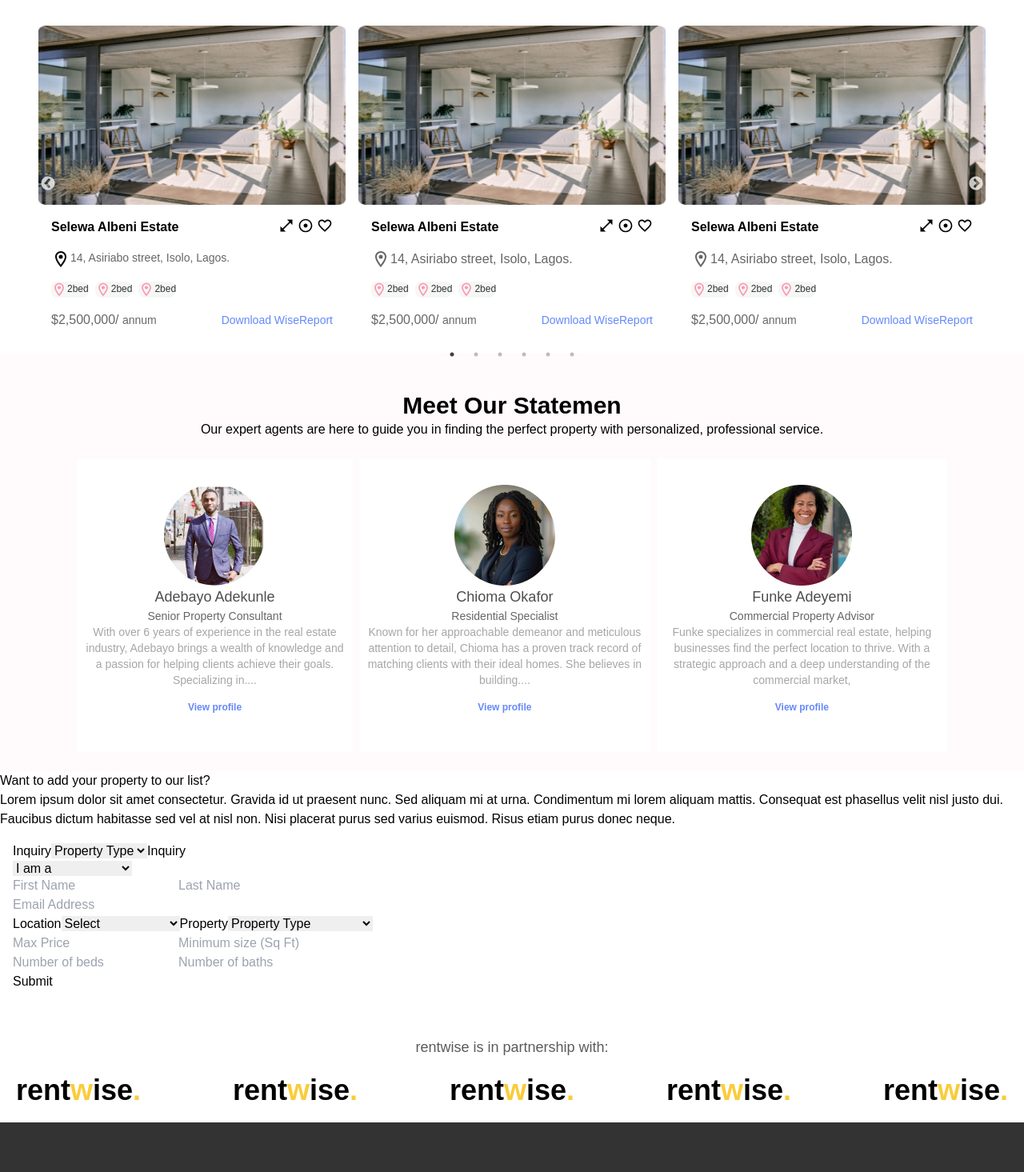
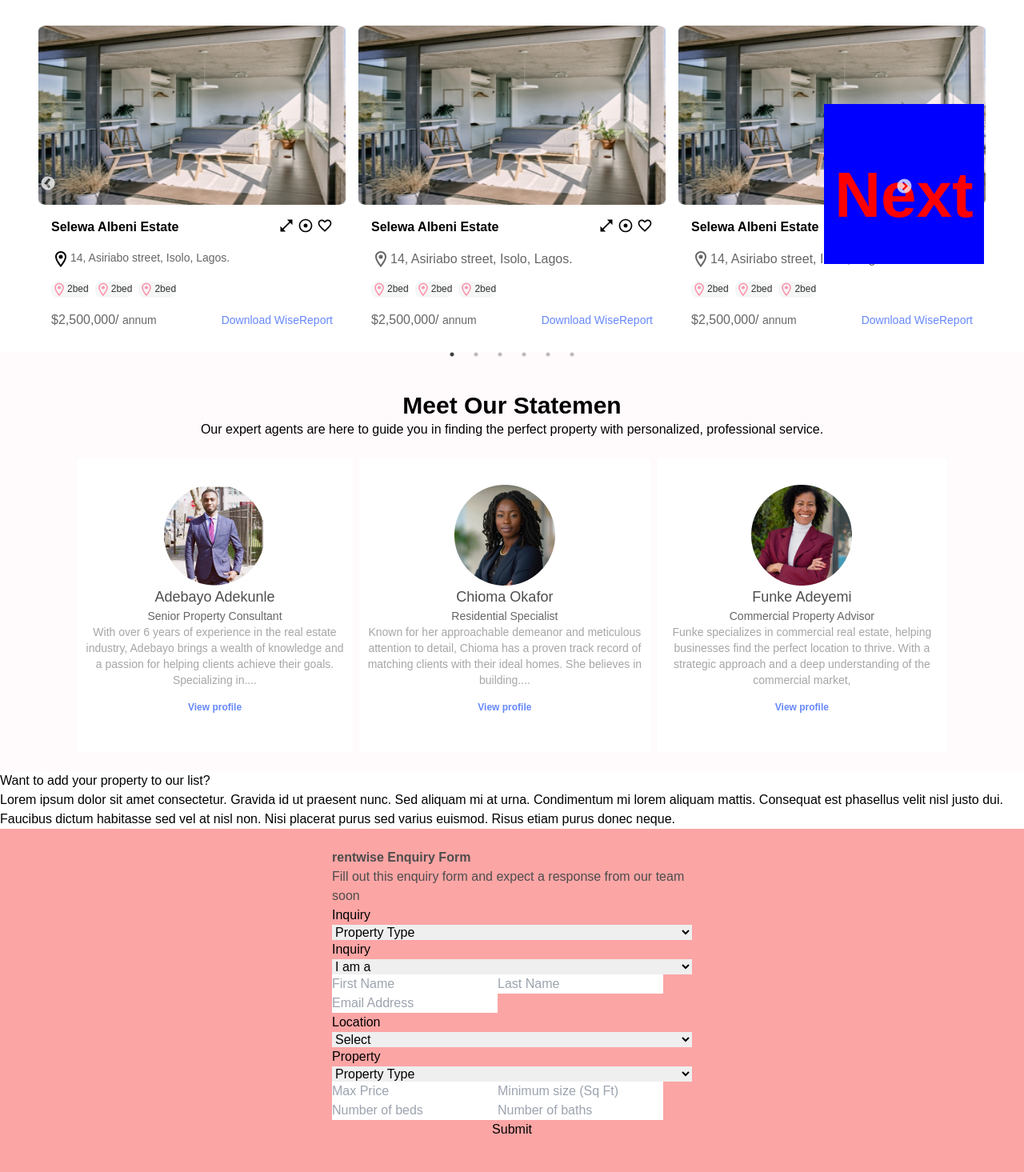
Before and after one commit to Obadea/rentwise, a React (Create React App) app: page / in a window 1280 px wide. Shown: the part 720-2185 px from the top of the page at 80% size. Built offline with nearby package versions, Linux system fonts and the light colour scheme; a web font is replaced by a local one.

Commit message:
enquiry form arrangement

```diff
--- a/src/landingpage/components/Enquiry.jsx
+++ b/src/landingpage/components/Enquiry.jsx
@@ -14,8 +14,18 @@ function Enquiry() {
             euismod. Risus etiam purus donec neque.{" "}
           </p>
         </div>
-        <div className="">
-          <form action="#" className="p-4">
+        <div className="flex justify-center bg-red-300">
+          <form
+            action="#"
+            className="px-8 py-6 w-[514px] h-[813px] flex flex-col"
+          >
+            <h3 className="3xl font-bold text-customNameBlack">
+              rentwise Enquiry Form
+            </h3>
+            <p className="font-normal text-customNameBlack">
+              Fill out this enquiry form and expect a response from our team
+              soon
+            </p>
             <label htmlFor="inquiry">Inquiry</label>
             <select className="" name="Inquiry Type" id="inquiry">
               <option value="" className="hidden">
--- a/src/landingpage/components/TopProperties.css
+++ b/src/landingpage/components/TopProperties.css
@@ -1,9 +1,17 @@
 .slick-next {
+  box-sizing: border-box;
   position: absolute;
   right: 10px; /* adjust the value to your liking */
   top: 50%;
   transform: translateY(-50%);
   z-index: 10;
+  width: 200px;
+  height: 200px;
+  font-size: 200px;
+  font-weight: 800;
+  font-size: 5rem;
+  background-color: blue;
+  color: red;
 }
 .slick-prev {
   position: absolute;
@@ -12,3 +20,9 @@
   transform: translateY(-50%);
   z-index: 10;
 }
+.slick-slide {
+  width: 100%;
+}
+.featured {
+  width: 100%;
+}
--- a/src/landingpage/components/TopProperties.jsx
+++ b/src/landingpage/components/TopProperties.jsx
@@ -18,6 +18,7 @@ function TopProperties() {
     slidesToShow: 3,
     slidesToScroll: 1,
     arrows: true,
+
     responsive: [
       {
         breakpoint: 1024,
@@ -50,6 +51,9 @@ function TopProperties() {
           slidesToShow: 1,
           slidesToScroll: 1,
           arrows: true,
+          prevArrow:
+            '<button type="button" class="slick-prev">Previous</button>',
+          nextArrow: '<button type="button" class="slick-next">Next</button>',
         },
       },
     ],
```
